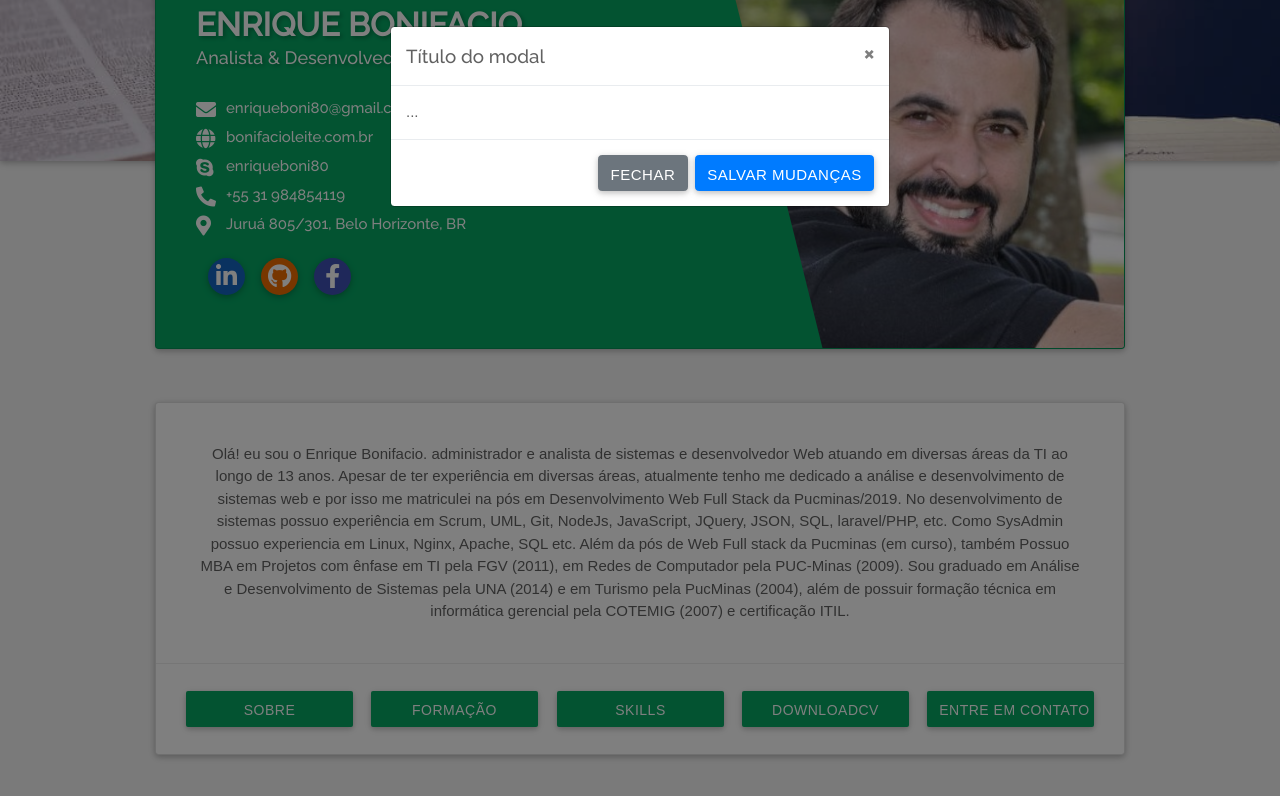
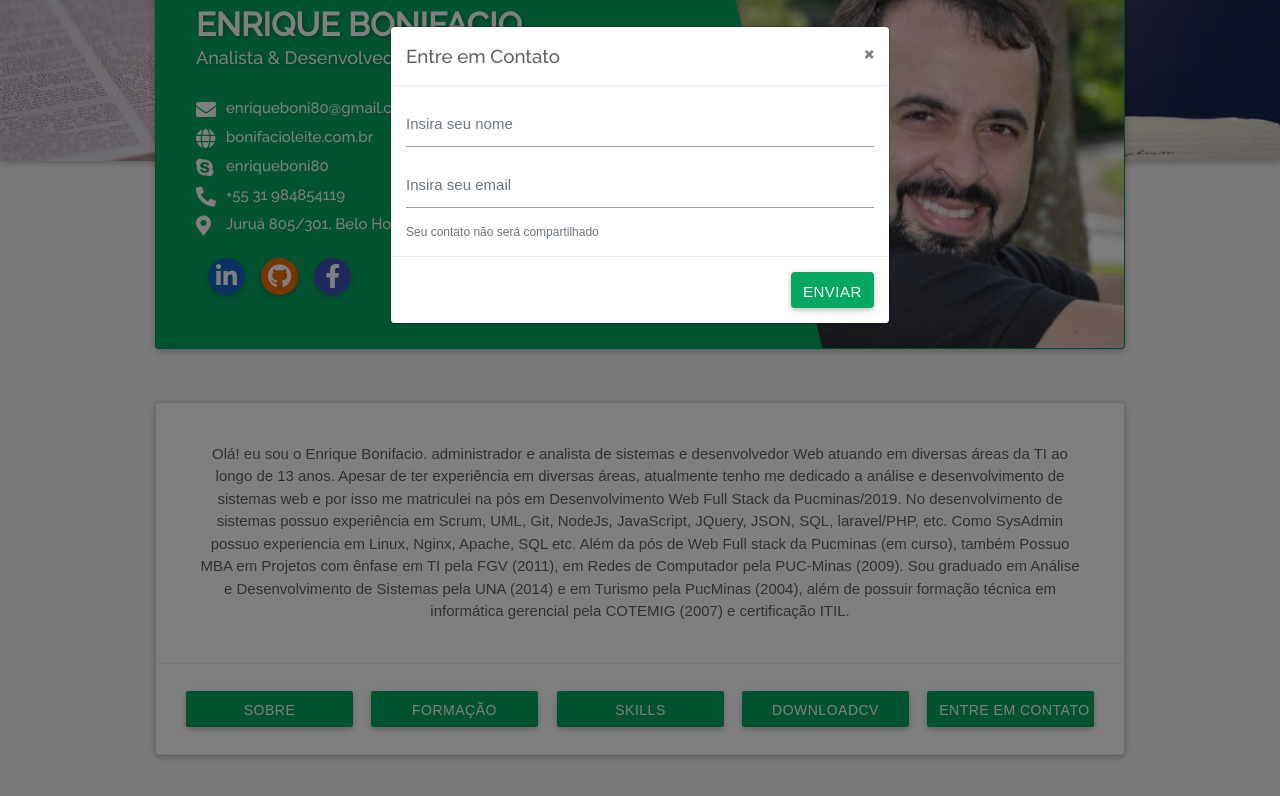
Before and after one commit to enriqueboni80/paw-projeto-final, a plain HTML site: page index.html in a window 1280 px wide. Both pictures are taken after a click on the link "ENTRE EM CONTATO". Shown: the part 149-945 px from the top of the page. Drawn offline with nearby package versions, Linux system fonts and the light colour scheme; a web font is replaced by a local one.

Commit message:
# Customizando o modal

```diff
--- a/css/main.css
+++ b/css/main.css
@@ -288,3 +288,7 @@ a {
     height: 100px;
     padding: 10px;
 }
+
+.btn-cor-site {
+    background: #06A763;
+}
--- a/index.html
+++ b/index.html
@@ -129,18 +129,24 @@
         <div class="modal-dialog" role="document">
             <div class="modal-content">
                 <div class="modal-header">
-                    <h5 class="modal-title" id="exampleModalLabel">Título do modal</h5>
+                    <h5 class="modal-title" id="exampleModalLabel">Entre em Contato</h5>
                     <button type="button" class="close" data-dismiss="modal" aria-label="Fechar">
                         <span aria-hidden="true">&times;</span>
                     </button>
                 </div>
                 <div class="modal-body">
-                    ...
+                    <form>
+                        <div class="form-group">
+                            <input type="text" class="form-control" id="inputFormName" placeholder="Insira seu nome">
+                        </div>
+                        <div class="form-group">
+                            <input type="email" class="form-control" id="inputFormEmail" placeholder="Insira seu email">
+                        </div>
+                        <small id="emailHelp" class="form-text text-muted">Seu contato não será compartilhado</small>
+                    </form>
                 </div>
                 <div class="modal-footer">
-                    <button type="button" class="btn btn-secondary" data-dismiss="modal">Fechar</button>
-                    <button type="button" class="btn btn-primary">Salvar
-                        mudanças</button>
+                    <button type="button" class="btn btn-cor-site">Enviar</button>
                 </div>
             </div>
         </div>
```
